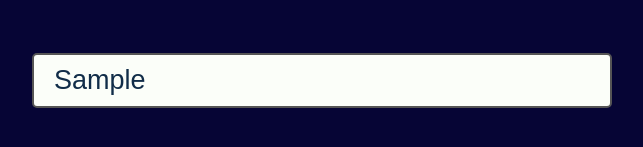
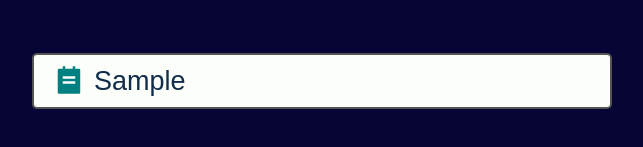
Before and after one commit to Stalmax76/myTodo, a React (Vite) app: page / in a window 1280 px wide. Both pictures are taken after typing "Sample" into the empty fields and a click on the button "Submit". Shown: the part 161-308 px from the top of the page, without its empty margins (318-961 px from the left). Built offline with nearby package versions, Linux system fonts and the light colour scheme.

Commit message:
added todoIcon in Todo-component

```diff
--- a/package.json
+++ b/package.json
@@ -12,7 +12,8 @@
   "dependencies": {
     "normalize.css": "^8.0.1",
     "react": "^18.2.0",
-    "react-dom": "^18.2.0"
+    "react-dom": "^18.2.0",
+    "react-icons": "^4.11.0"
   },
   "devDependencies": {
     "@types/react": "^18.2.15",
--- a/src/components/Todos/Todo/index.tsx
+++ b/src/components/Todos/Todo/index.tsx
@@ -1,8 +1,10 @@
+import { RiTodoFill } from 'react-icons/ri';
 import styles from './style.module.scss';
 
 function Todo({ todo, deleteTodo }: { todo: string; deleteTodo: () => void }) {
   return (
     <div className={styles.todo} onDoubleClick={deleteTodo}>
+      <RiTodoFill className={styles.todoIcon} />
       <div className={styles.todoText}> {todo}</div>
     </div>
   );
--- a/src/components/Todos/Todo/style.module.scss
+++ b/src/components/Todos/Todo/style.module.scss
@@ -15,3 +15,8 @@
    width: 100%;
    text-align: left;
 }
+.todoIcon {
+   font-size: 1.8rem;
+   margin-right: 10px;
+   color: teal;
+}
```
Also changed, not shown: 1 other file (tests, documents, lock files or other folders).
